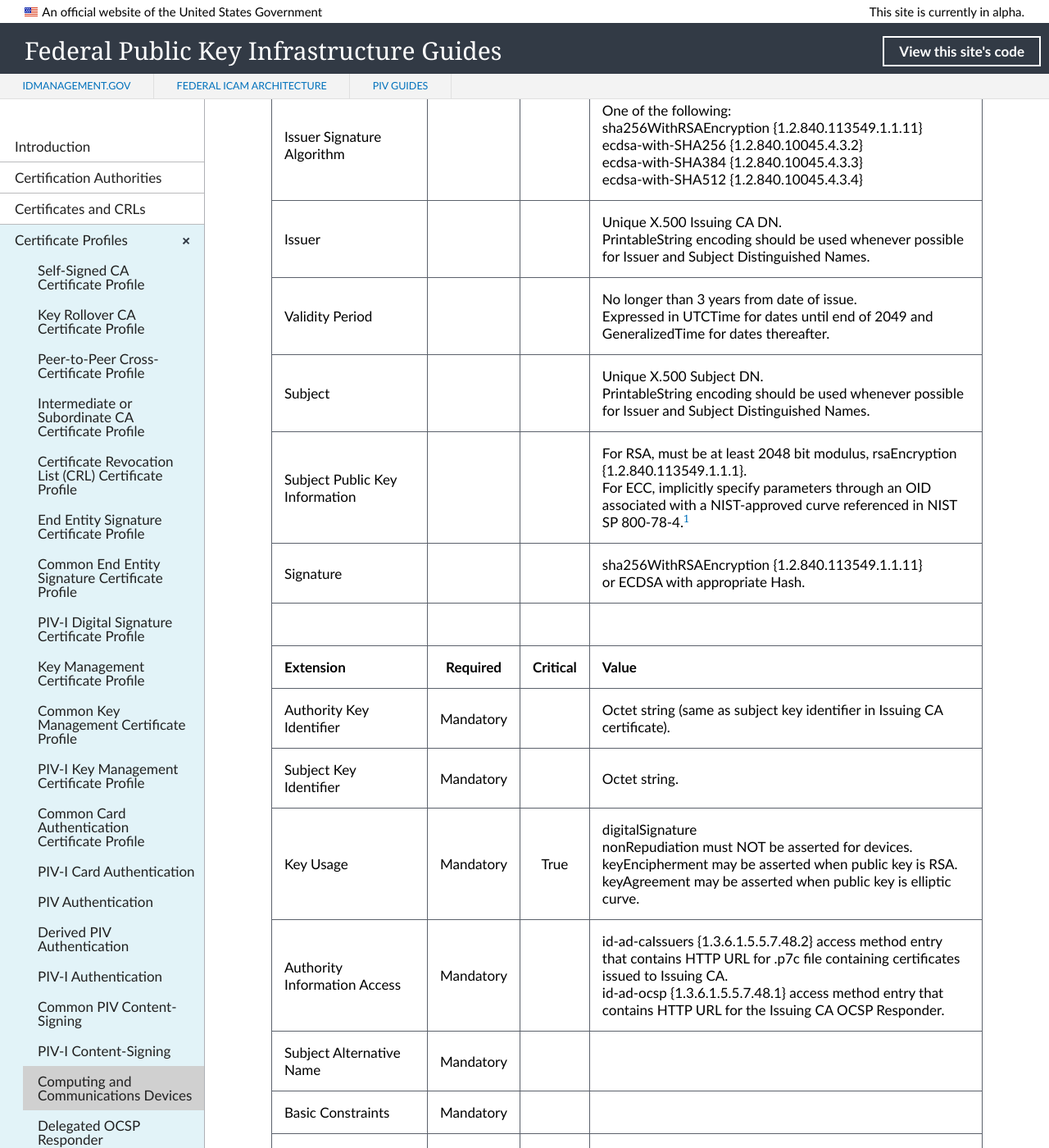
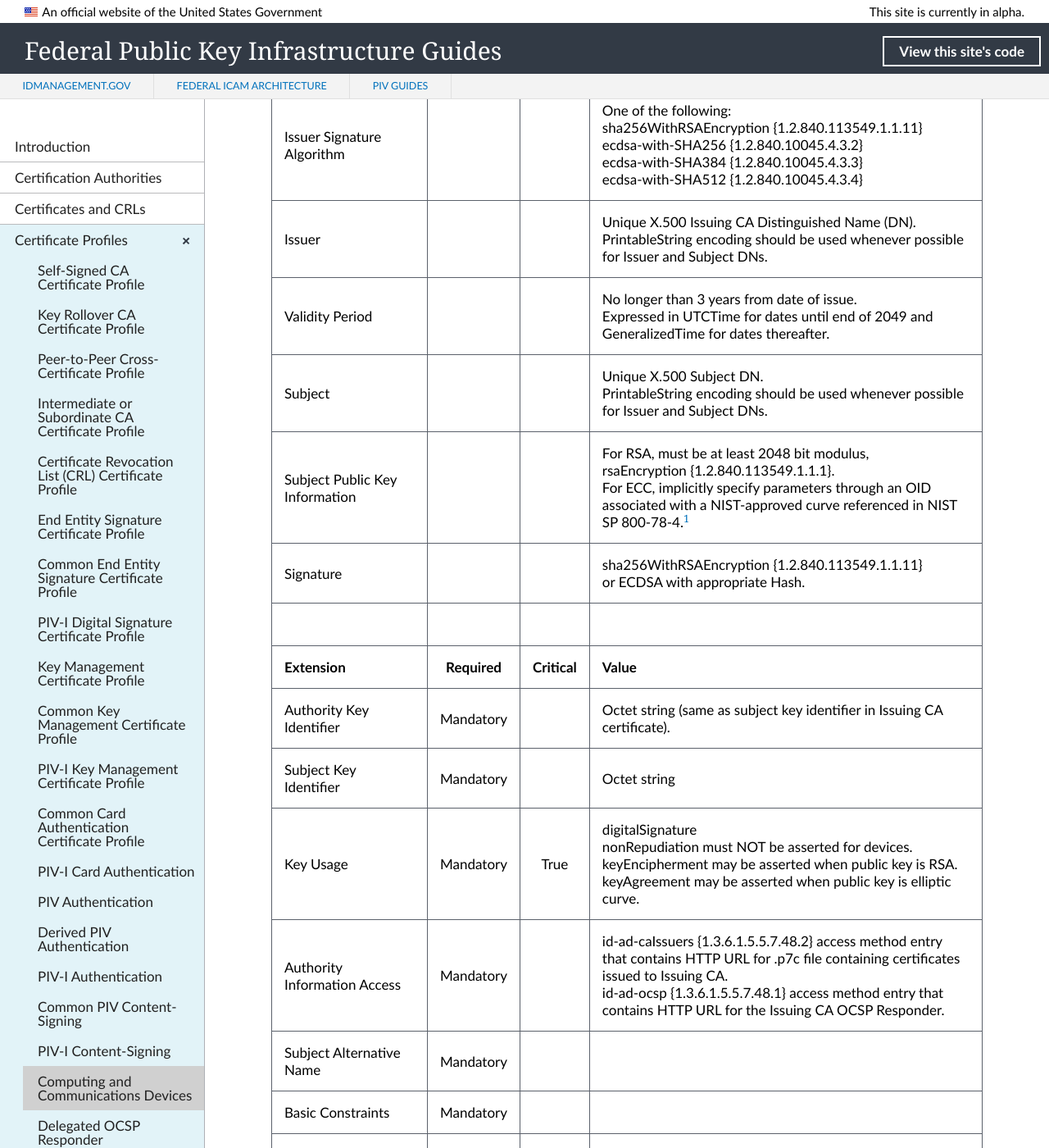
Before and after one commit to GSA/fpki-guides, a Jekyll site: the page built from _profiles/19_devices.md, in a window 1280 px wide and 1400 px high, scrolled down 430 px. Shown: the whole window at 82% size. Built offline with Jekyll 4.4.1, drawn with Linux system fonts in a browser that asks for light colours; nearby versions of some CDN libraries; library files that are not in the unit come from our copies.

Commit message:
Update 19_devices.md
Formatting

```diff
--- a/_profiles/19_devices.md
+++ b/_profiles/19_devices.md
@@ -10,16 +10,16 @@
 | :-------- | :---: | :---: | :-------------------------------     |
 | Version   |       |       | V3 (2)                                 |
 | Serial Number   |       |       | Must be a unique, positive number. |
-| Issuer Signature Algorithm   |       |       |  One of the following: <br>sha256WithRSAEncryption {1.2.840.113549.1.1.11} <br>ecdsa-with-SHA256 {1.2.840.10045.4.3.2} <br>ecdsa-with-SHA384 {1.2.840.10045.4.3.3} <br>ecdsa-with-SHA512 {1.2.840.10045.4.3.4} |
-| Issuer   |       |       |  Unique X.500 Issuing CA DN.<br>PrintableString encoding should be used whenever possible for Issuer and Subject Distinguished Names. |
+| Issuer Signature Algorithm   |       |       |  One of the following: <br>sha256WithRSAEncryption {1.2.840.113549.1.1.11}<br>ecdsa-with-SHA256 {1.2.840.10045.4.3.2} <br>ecdsa-with-SHA384 {1.2.840.10045.4.3.3}<br>ecdsa-with-SHA512 {1.2.840.10045.4.3.4} |
+| Issuer   |       |       |  Unique X.500 Issuing CA Distinguished Name (DN).<br>PrintableString encoding should be used whenever possible for Issuer and Subject DNs. |
 | Validity Period   |       |       |  No longer than 3 years from date of issue.<br>Expressed in UTCTime for dates until end of 2049 and GeneralizedTime for dates thereafter.  |
-| Subject   |       |       |   Unique X.500 Subject DN.<br>PrintableString encoding should be used whenever possible for Issuer and Subject Distinguished Names.  |
-| Subject Public Key Information   |       |       |   For RSA, must be at least 2048 bit modulus, rsaEncryption {1.2.840.113549.1.1.1}.<br>For ECC, implicitly specify parameters through an OID associated with a NIST-approved curve referenced in NIST SP 800-78-4.<sup>[1](#1)</sup>   |
+| Subject   |       |       |   Unique X.500 Subject DN.<br>PrintableString encoding should be used whenever possible for Issuer and Subject DNs.  |
+| Subject Public Key Information   |       |       |   For RSA, must be at least 2048 bit modulus,<br>rsaEncryption {1.2.840.113549.1.1.1}.<br>For ECC, implicitly specify parameters through an OID associated with a NIST-approved curve referenced in NIST SP 800-78-4.<sup>[1](#1)</sup>   |
 | Signature   |       |       |   sha256WithRSAEncryption {1.2.840.113549.1.1.11}<br>or ECDSA with appropriate Hash.   |
 |               |                 |              |                                       |
 | **Extension** |  **Required**   | **Critical** | **Value**                             |
 | Authority Key Identifier   | Mandatory  |  | Octet string (same as subject key identifier in Issuing CA certificate). |
-| Subject Key Identifier   | Mandatory |  | Octet string.  |
+| Subject Key Identifier   | Mandatory |  | Octet string  |
 | Key Usage  | Mandatory | True | digitalSignature<br>nonRepudiation must NOT be asserted for devices.<br>keyEncipherment may be asserted when public key is RSA.<br>keyAgreement may be asserted when public key is elliptic curve.  |
 | Authority Information Access   | Mandatory  |  | id-ad-caIssuers {1.3.6.1.5.5.7.48.2} access method entry that contains HTTP URL for .p7c file containing certificates issued to Issuing CA.<br>id-ad-ocsp {1.3.6.1.5.5.7.48.1} access method entry that contains HTTP URL for the Issuing CA OCSP Responder.  |
 | Subject Alternative Name   | Mandatory  |  |   |
```
